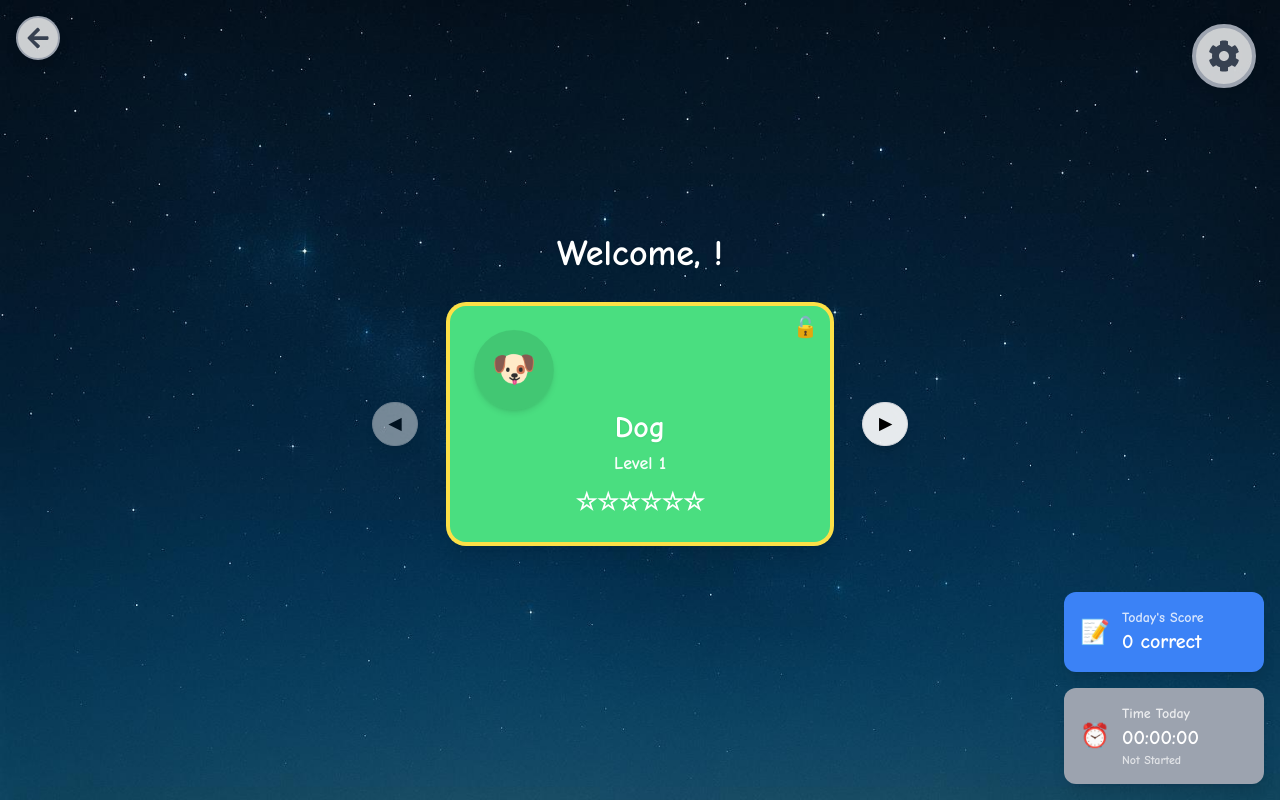
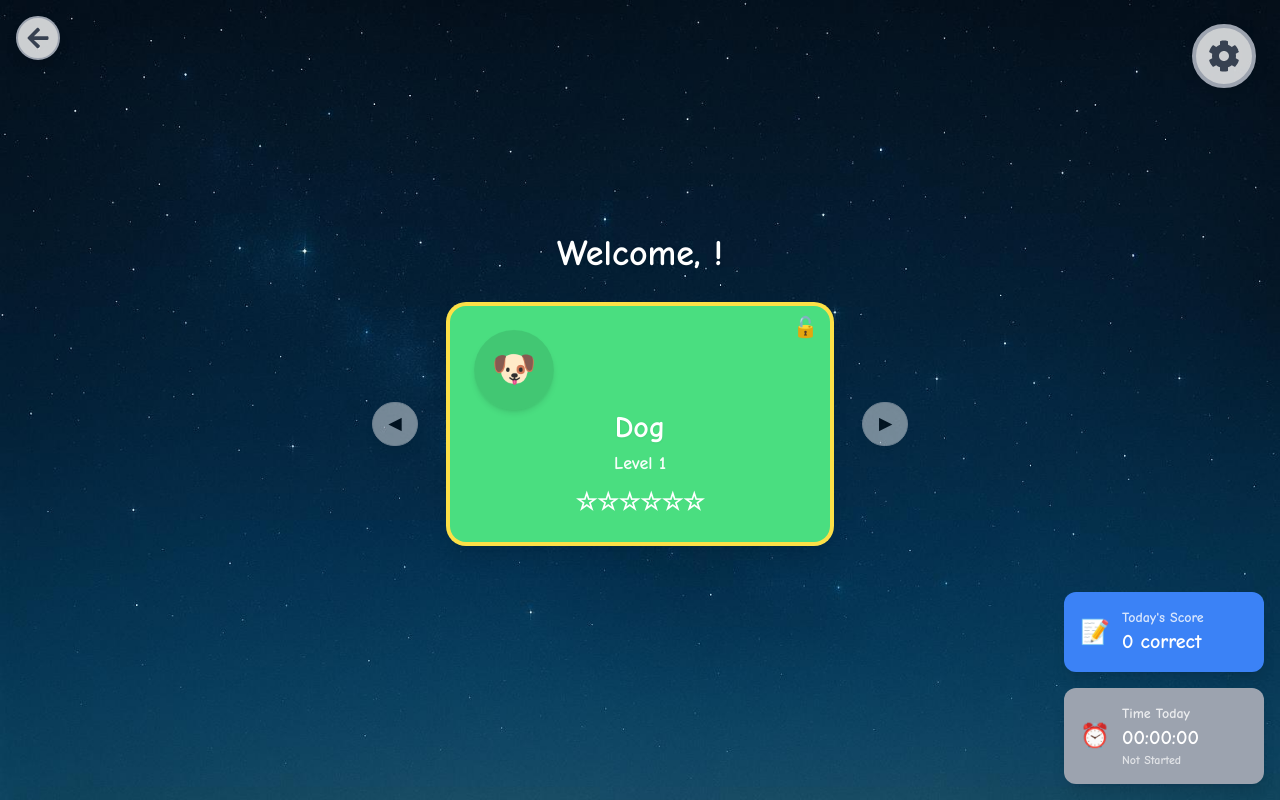
Before and after one commit to ranjannkumar/math-facts, a React (Vite) app: page /levels in a window 1280 px wide. Built offline with nearby package versions, Linux system fonts and the light colour scheme; no server answers.

Commit message:
refactor: only one level at a time in screen

```diff
--- a/src/components/TablePicker.jsx
+++ b/src/components/TablePicker.jsx
@@ -1,5 +1,5 @@
 // src/components/TablePicker.jsx
-import React, { useContext } from 'react';
+import React, { useContext,useEffect,useMemo, useState } from 'react';
 import { useNavigate } from 'react-router-dom';
 import { FaArrowLeft } from 'react-icons/fa';
 import { MathGameContext } from '../App.jsx';
@@ -70,60 +70,78 @@ const TablePicker = () => {
   const themeKey = resolveThemeKey(selectedTheme);
   const currentTheme = themeConfigs[themeKey] || {};
 
-  // Unlocked levels (recompute each render)
-  const unlockedLevels = (() => {
-    const arr = new Array(TOTAL_LEVELS).fill(false);
-    arr[0] = true; // Level 1 is always unlocked
-    for (let lvl = 2; lvl <= TOTAL_LEVELS; lvl++) {
-        arr[lvl - 1] = isPreviousLevelCompleted(lvl, tableProgress);
+// 1. Generate a Memoized list of unlocked level NUMBERS (1, 2, 3...)
+  const unlockedLevelsList = useMemo(() => {
+    const list = [];
+    for (let lvl = 1; lvl <= TOTAL_LEVELS; lvl++) {
+      if (lvl === 1 || isPreviousLevelCompleted(lvl, tableProgress)) {
+        list.push(lvl);
       }
-    return arr;
-  })();
+    }
+    return list;
+  }, [tableProgress]);
+
+  // 2. Use index into the unlocked list, and default to the last unlocked item
+  const maxUnlockedIndex = unlockedLevelsList.length > 0 ? unlockedLevelsList.length - 1 : 0;
+
 
   // one-at-a-time nav + animation direction
-  const [activeIdx, setActiveIdx] = React.useState(0);
-  const [animDir, setAnimDir] = React.useState(null); // 'left' | 'right' | null
-  const maxIdx = TOTAL_LEVELS - 1;
+ // RENAME: activeIdx -> unlockedLevelIndex
+  const [unlockedLevelIndex, setUnlockedLevelIndex] = useState(maxUnlockedIndex);
+  const [animDir, setAnimDir] = useState(null); // 'left' | 'right' | null
+
+  // Sync state if progress changes (e.g., a new level unlocks)
+  useEffect(() => {
+    // If a new level unlocks, move the user to the newest (last) one in the list
+    if (unlockedLevelIndex !== maxUnlockedIndex) {
+      setUnlockedLevelIndex(maxUnlockedIndex);
+    }
+  // This hook should run whenever the list of unlocked levels changes.
+  // eslint-disable-next-line react-hooks/exhaustive-deps
+  }, [unlockedLevelsList.length]);
+
+  // const maxIdx = TOTAL_LEVELS - 1;
 
   const goPrev = () => {
-    if (activeIdx === 0) return;
+    if (unlockedLevelIndex === 0) return;
     setAnimDir('left');
-    setActiveIdx((i) => Math.max(0, i - 1));
+    setUnlockedLevelIndex((i) => Math.max(0, i - 1));
   };
   const goNext = () => {
-    if (activeIdx === maxIdx) return;
+    if (unlockedLevelIndex === maxUnlockedIndex) return;
     setAnimDir('right');
-    setActiveIdx((i) => Math.min(maxIdx, i + 1));
+    setUnlockedLevelIndex((i) => Math.min(maxUnlockedIndex, i + 1));
   };
 
+
    // Clear the slide animation class shortly after index changes
-  React.useEffect(() => {
+    useEffect(() => {
     if (!animDir) return;
     const t = setTimeout(() => setAnimDir(null), 320);
     return () => clearTimeout(t);
-  }, [activeIdx, animDir]);
+   }, [unlockedLevelIndex, animDir]);
 
-  const levelNumber = activeIdx + 1;
-  const unlocked = unlockedLevels[activeIdx];
+   // 3. Get the current level number and properties from the unlocked list
+  const levelNumber = unlockedLevelsList[unlockedLevelIndex];
+  const unlocked = !!levelNumber; // True if a number exists, false only if unlockedLevelsList is empty
+
   const completedBelts = countCompletedBelts(levelNumber, tableProgress);
   const starDisplay = '⭐'.repeat(completedBelts) + '☆'.repeat(COLOR_BELTS.length - completedBelts);
-
   // Theme-driven visuals for THIS level (index 0..5)
-  const idx = Math.max(0, Math.min(TOTAL_LEVELS - 1, activeIdx));
-  const emojiForLevel = currentTheme?.tableEmojis?.[idx] ?? '⭐';
-  const nameForLevel  = currentTheme?.tableNames?.[idx]  ?? 'Level';
-  const colorForLevel = currentTheme?.tableColors?.[idx] ?? 'bg-white border-gray-300';
+  // Theme-driven visuals for THIS level (index is levelNumber - 1)
+  const themeIdx = levelNumber > 0 ? levelNumber - 1 : 0;
+  const emojiForLevel = currentTheme?.tableEmojis?.[themeIdx] ?? '⭐';
+  const nameForLevel  = currentTheme?.tableNames?.[themeIdx]  ?? 'Level';
+  const colorForLevel = currentTheme?.tableColors?.[themeIdx] ?? 'bg-white border-gray-300';
 
    // Extract bg class; fill card; yellow ring like :3000
   const bgMatch = colorForLevel.match(/\bbg-[\w-]+\b/);
   const cardBgCls = bgMatch ? bgMatch[0] : 'bg-white';
   const ringCls = 'ring-yellow-300';
-  const badgeBgCls = cardBgCls;
 
-  const handleSelect = (levelIndex) => {
-    if (!unlockedLevels[levelIndex]) return;
-    const lvl = levelIndex + 1;
-    setSelectedTable(lvl);
+  const handleSelect = () => {
+    if (!unlocked) return; // Safeguard, should always be true here
+    setSelectedTable(levelNumber);
     navigate('/belts');
   };
 
@@ -160,7 +178,7 @@ const TablePicker = () => {
         <div className="flex items-center justify-center gap-4">
           <button
             onClick={goPrev}
-            disabled={activeIdx === 0}
+            disabled={unlockedLevelIndex === 0} // Disabled if at the first unlocked level
             className="px-4 py-2 rounded-full bg-white/90 shadow-lg border border-gray-300 disabled:opacity-50 active:scale-95 transition-transform"
             aria-label="Previous Level"
           >
@@ -172,16 +190,18 @@ const TablePicker = () => {
             className={`transition-transform ${
               animDir === 'left' ? 'animate-slide-left' : animDir === 'right' ? 'animate-slide-right' : ''
             }`}
-            key={`card-${activeIdx}`}
+            key={`card-${levelNumber}`}
           >
+            {/* Only render the current unlocked level */}
+            {levelNumber ? (
               <button
-              onClick={() => unlocked && handleSelect(activeIdx)}
-              className={`relative rounded-2xl p-6 ${cardBgCls} text-white shadow-xl min-w-[280px] sm:min-w-[380px] ring-4 ${ringCls} ${
-                unlocked ? 'hover:shadow-2xl hover:-translate-y-0.5 transition-transform' : 'opacity-60 grayscale cursor-not-allowed'
-              }`}
+                onClick={handleSelect}
+                // No grayscale/opacity needed as we only display unlocked levels
+                className={`relative rounded-2xl p-6 ${cardBgCls} text-white shadow-xl min-w-[280px] sm:min-w-[380px] ring-4 ${ringCls}
+                  hover:shadow-2xl hover:-translate-y-0.5 transition-transform`}
                 aria-label={`Open Level ${levelNumber}`}
               >
-              <div className="absolute top-2 right-3 text-xl">{unlocked ? '🔓' : '🔒'}</div>
+                <div className="absolute top-2 right-3 text-xl">{'🔓'}</div>
 
                 {/* Emoji badge (pop-in) */}
                 <div className="w-20 h-20 bg-black/10 rounded-full shadow-md flex items-center justify-center text-4xl select-none animate-pop">
@@ -197,11 +217,16 @@ const TablePicker = () => {
                 {/* Stars */}
                 <div className="text-2xl mt-2 text-center">{starDisplay}</div>
               </button>
+            ) : (
+                <div className="text-white text-3xl font-extrabold drop-shadow-lg text-center">
+                    No Levels Available
+                </div>
+            )}
           </div>
 
           <button
             onClick={goNext}
-            disabled={activeIdx === maxIdx}
+            disabled={unlockedLevelIndex === maxUnlockedIndex} // Disabled if at the last unlocked level
             className="px-4 py-2 rounded-full bg-white/90 shadow-lg border border-gray-300 disabled:opacity-50 active:scale-95 transition-transform"
             aria-label="Next Level"
           >
```
Lines whose indentation alone changed are shown as unchanged.
